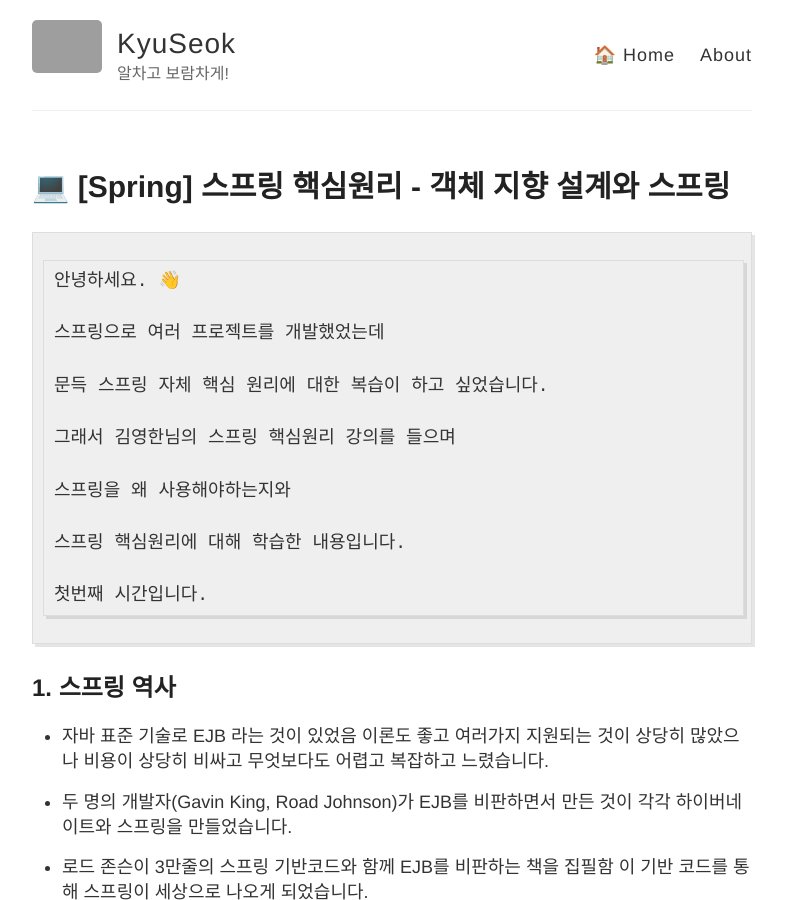
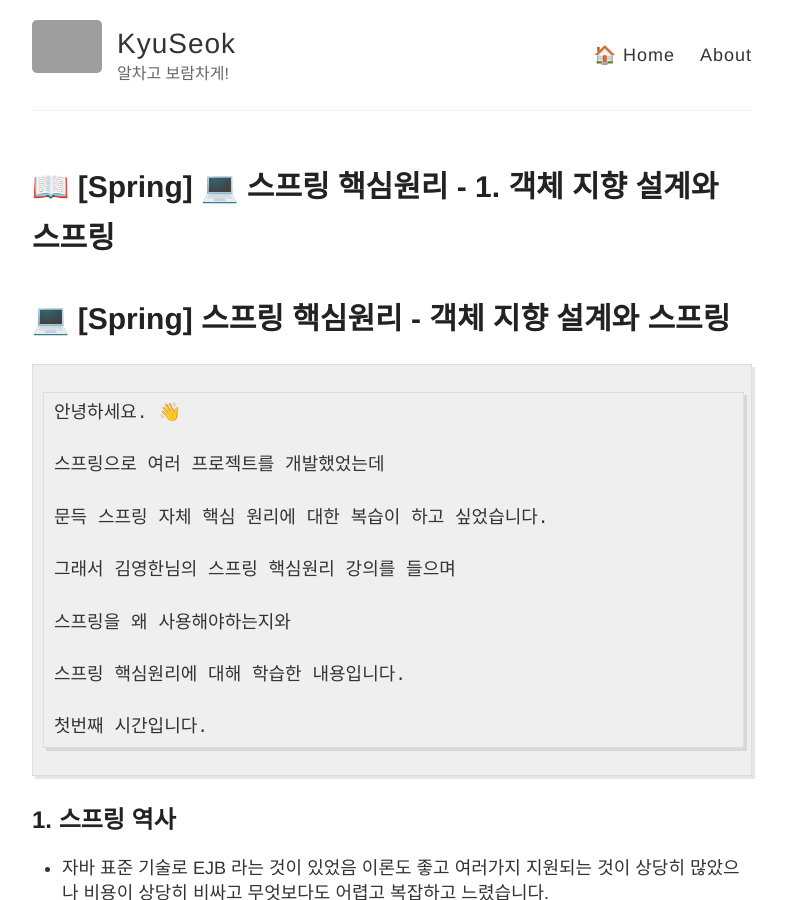
Before and after one commit to mks502/mks502.github.io, a Jekyll site: the page built from _posts/2021-4-15-spring-core-up-first.md, in a window 1280 px wide and 900 px high. Shown: the whole window, without its empty margins (248-1034 px from the left). Built offline with Jekyll 4.4.1, drawn with Linux system fonts in a browser that asks for light colours; our own code applies the rules of GitHub Pages for plain Markdown files; some of the changed text lies outside the part shown; grey boxes are pictures that could not be loaded.

Commit message:
UPDATE 2021-4-15 포스트

```diff
--- a/_posts/2021-4-15-spring-core-up-1.md
+++ b/_posts/2021-4-15-spring-core-up-first.md
@@ -1,6 +1,6 @@
 ---
 layout: post
-title: [Spring] 💻 스프링 핵심원리 - 1. 객체 지향 설계와 스프링
+title: 📖 [Spring] 💻 스프링 핵심원리 - 1. 객체 지향 설계와 스프링
 category : Spring
 tags: [spring, spring core, core]
 ---
```
Also changed, not shown: other parts of _posts/2021-4-15-spring-core-up-first.md (+0 -2 lines).
